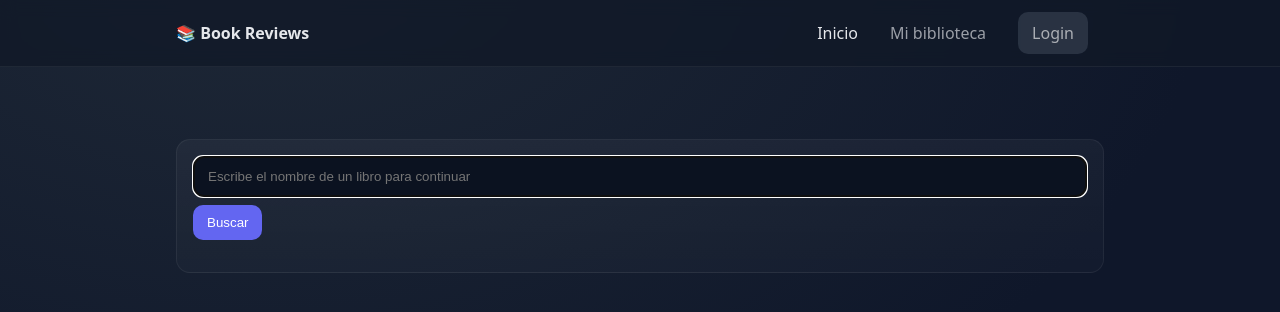
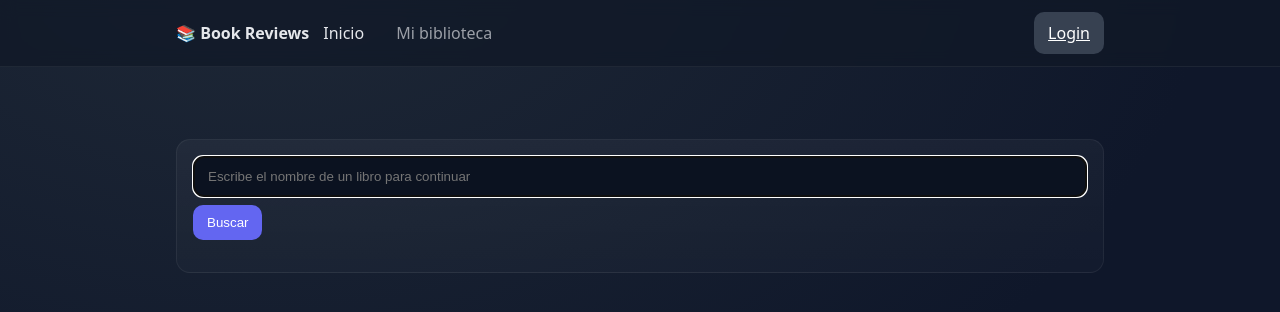
Before and after one commit to wagarcia27/frontend-nuxt-books, a Nuxt app: page / in a window 1280 px wide. Shown: the top 312 px of the page. Built offline with nearby package versions, Linux system fonts and the light colour scheme.

Commit message:
dev: cambios frontend

```diff
--- a/components/AppHeader.vue
+++ b/components/AppHeader.vue
@@ -1,10 +1,14 @@
 <template>
   <header class="app-header">
     <div class="container header-grid">
-      <NuxtLink class="brand" to="/">📚 {{ appName }}</NuxtLink>
-      <nav class="row header-nav">
-        <NuxtLink to="/">Inicio</NuxtLink>
-        <NuxtLink to="/library">Mi biblioteca</NuxtLink>
+      <div class="lhs">
+        <NuxtLink class="brand" to="/">📚 {{ appName }}</NuxtLink>
+        <nav class="links">
+          <NuxtLink to="/">Inicio</NuxtLink>
+          <NuxtLink to="/library">Mi biblioteca</NuxtLink>
+        </nav>
+      </div>
+      <div class="rhs">
         <div v-if="auth.isAuthenticated" class="row auth-box" style="gap:8px; align-items:center;">
           <div class="user-chip">
             <svg class="avatar" xmlns="http://www.w3.org/2000/svg" viewBox="0 0 24 24" fill="currentColor" width="18" height="18" aria-hidden="true"><path fill-rule="evenodd" d="M12 2.25a4.5 4.5 0 0 0-3.182 7.682A8.252 8.252 0 0 0 3.75 17.25a.75.75 0 0 0 1.5 0 6.75 6.75 0 1 1 13.5 0 .75.75 0 0 0 1.5 0 8.252 8.252 0 0 0-5.068-7.318A4.5 4.5 0 0 0 12 2.25Zm0 1.5a3 3 0 1 1 0 6 3 3 0 0 1 0-6Z" clip-rule="evenodd"/></svg>
@@ -16,7 +20,7 @@
           </button>
         </div>
         <NuxtLink v-else class="btn secondary" to="/login">Login</NuxtLink>
-      </nav>
+      </div>
     </div>
   </header>
   <div class="spacer" />
@@ -32,13 +36,11 @@ const auth = useAuthStore()
 
 <style scoped>
 .header-grid { padding: 12px 16px; display: grid; grid-template-columns: 1fr auto; align-items: center; }
-.header-nav { display: flex; gap: 16px; align-items: center; justify-content: flex-end; }
-.auth-box { margin-left: auto; }
+.lhs { display: flex; align-items: center; gap: 14px; }
+.links { display: flex; gap: 16px; align-items: center; }
+.rhs { display: flex; align-items: center; justify-content: flex-end; gap: 10px; }
 .user-chip { display: inline-flex; align-items: center; gap: 6px; padding: 6px 10px; border-radius: 999px; border:1px solid rgba(255,255,255,0.12); background: rgba(255,255,255,0.03); }
 .user-chip .avatar { filter: drop-shadow(0 2px 8px rgba(0,0,0,.35)); }
 .user-chip .name { color: var(--text); font-weight: 600; }
 .power { display: inline-flex; gap: 6px; align-items: center; }
-@media (max-width: 640px) {
-  .header-grid { grid-template-columns: 1fr auto; }
-}
 </style>
```
